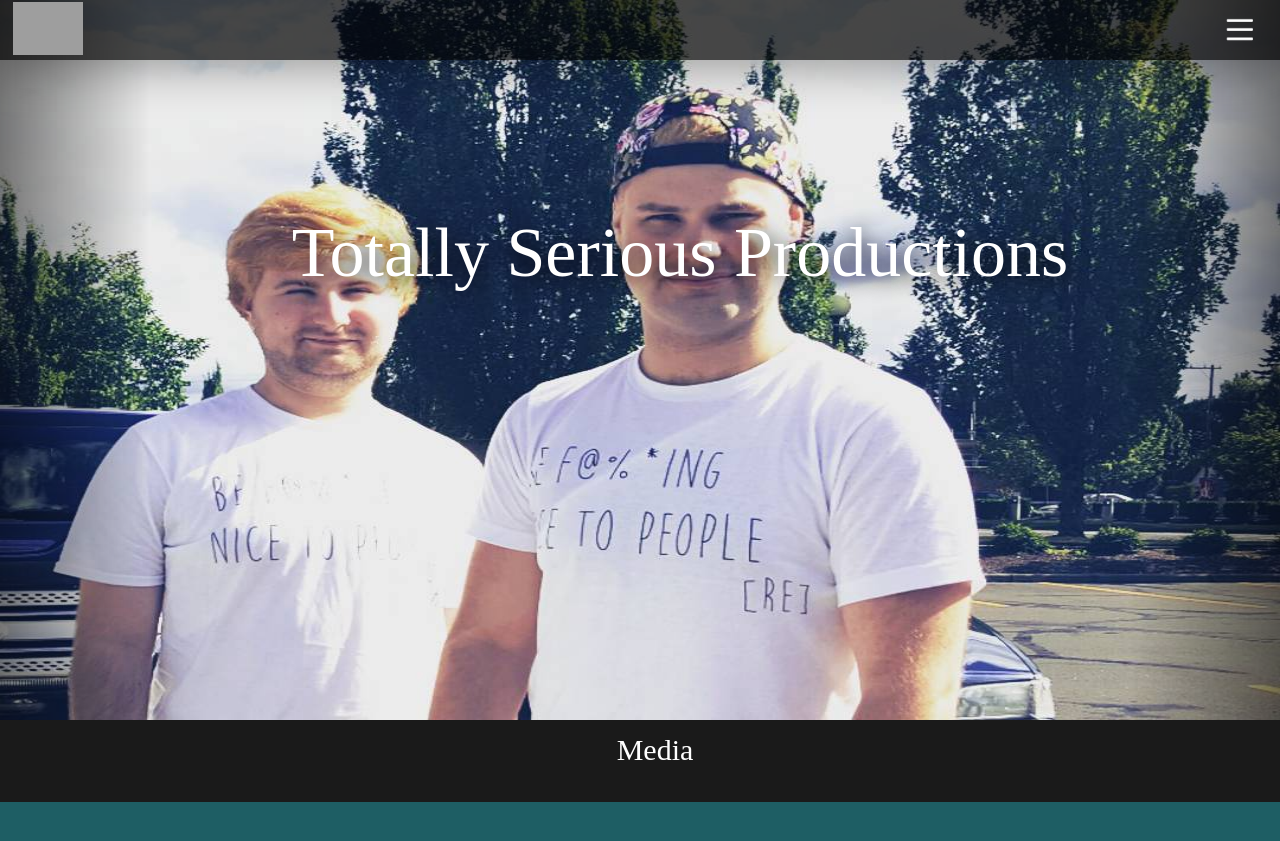
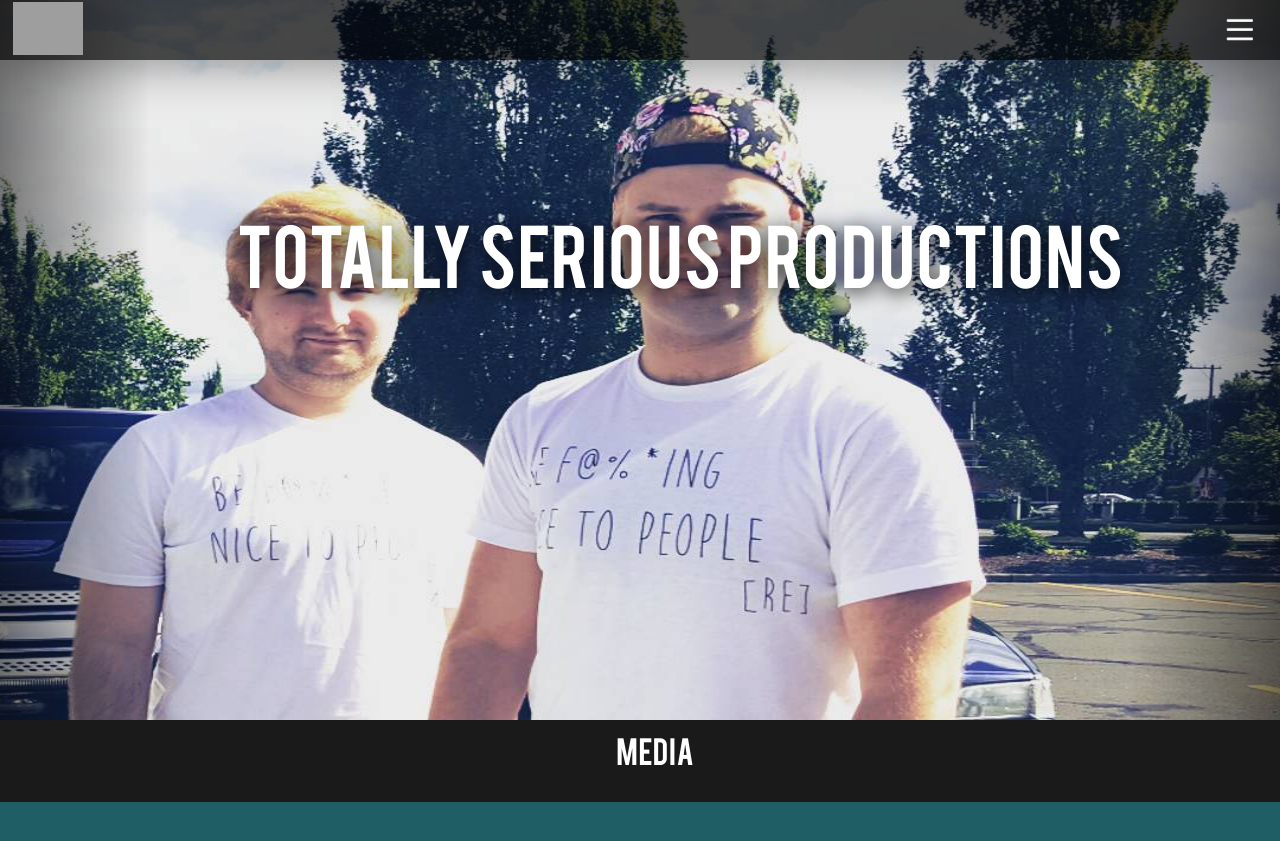
Before and after one commit to blessb15/TotallySeriousProductions, a Jekyll site: the page built from index.html, in a window 1280 px wide and 900 px high. Shown: the top 841 px of the window. Built offline with Jekyll 4.4.1, drawn with Linux system fonts in a browser that asks for light colours; nearby versions of some CDN libraries; some web fonts are replaced; the list of posts is cut into pages by our own code; grey boxes are pictures that could not be loaded.

Commit message:
add files

```diff
--- a/_sass/_layout.scss
+++ b/_sass/_layout.scss
@@ -7,7 +7,7 @@
 
  @font-face {
    font-family: bebas;
-   src: url('TotallySeriousProductions/fonts/bebas.ttf')
+   src: url('../fonts/bebas.ttf')
 }
 
  .font1 {
```
